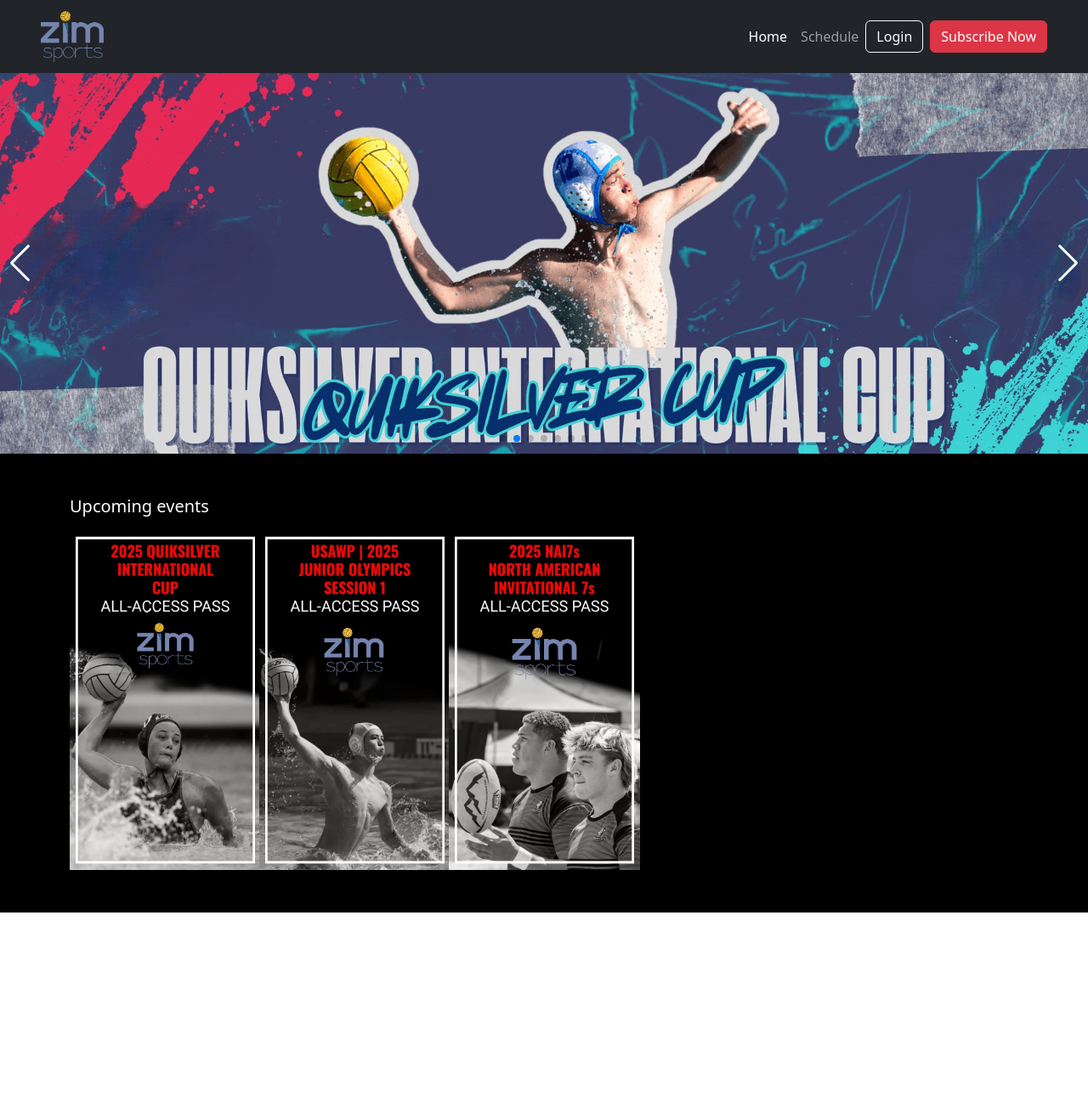
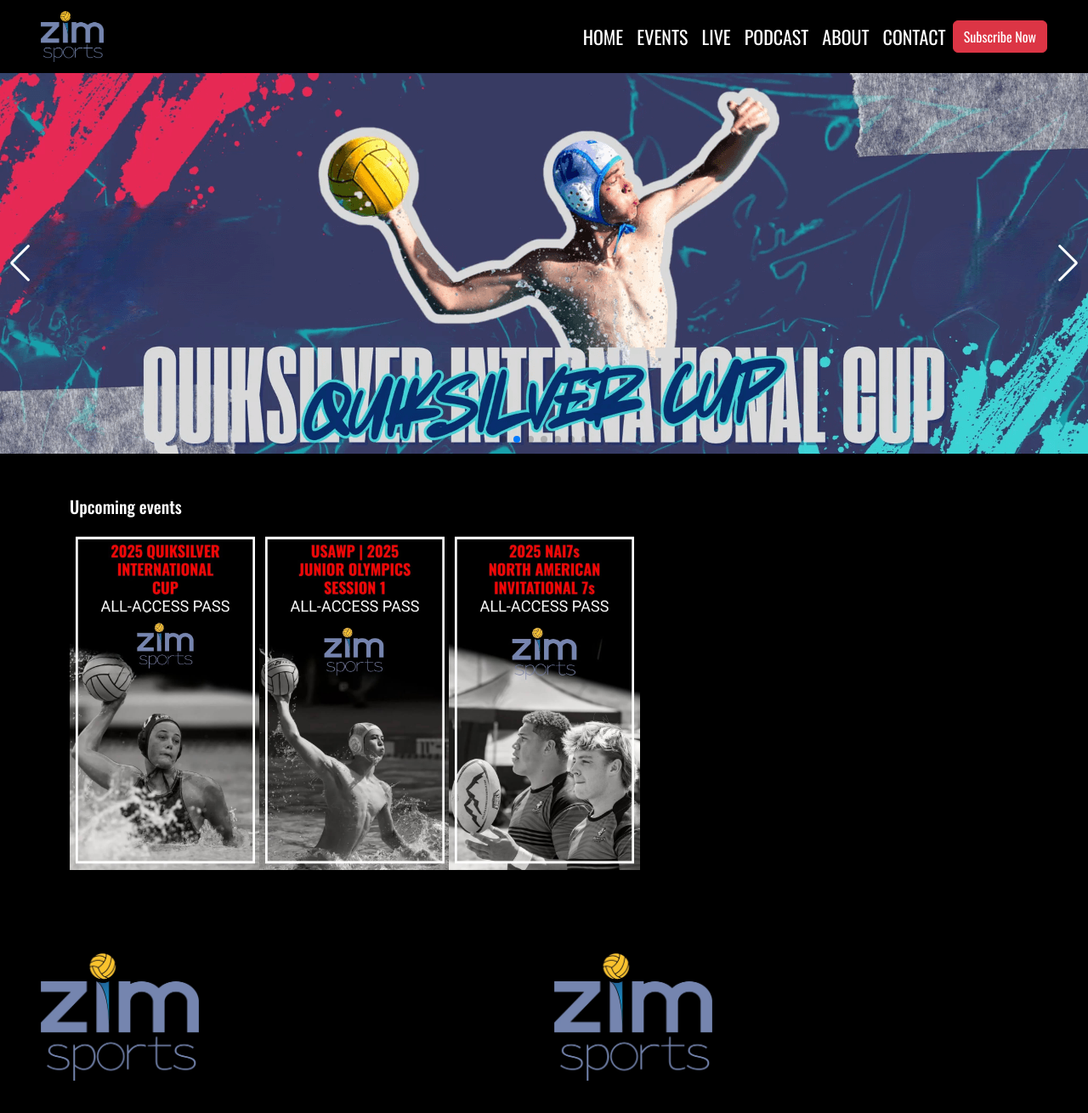
Before and after one commit to Zeeshanprojects/gotolive, a React (Vite) app in the folder gotolive/: page / in a window 1280 px wide. Shown: the top 1310 px of the page at 85% size. Before the commit the page ends 1074 px from the top, so only its background shows below. Built offline with nearby package versions, Linux system fonts and the light colour scheme; the HTML template or start-up script is replaced by a standard one.

Commit message:
codeupdated

```diff
--- a/gotolive/src/App.jsx
+++ b/gotolive/src/App.jsx
@@ -3,6 +3,7 @@
 import './App.css'
 import Header from './Components/Header'
 import Home from './Pages/Home'
+import Footer from './Components/Footer'
 
 
 function App() {
@@ -13,6 +14,7 @@
       <Routes>
         <Route path='/' element ={<Home/>}/>
       </Routes>
+      <Footer/>
     </Router>
 
     </>
--- /dev/null
+++ b/gotolive/src/Components/Footer.css
@@ -0,0 +1,3 @@
+.footerlogo{
+    height: 150px;
+}
--- a/gotolive/src/Components/Footer.jsx
+++ b/gotolive/src/Components/Footer.jsx
@@ -0,0 +1,20 @@
+import React from 'react'
+import Images from '../assets/Images/Image'
+import './Footer.css'
+
+export default function Footer() {
+  return (
+  <>
+  <div className='container-fluid p-5 bg-transparent' >
+    <div className='row'>
+        <div className='col-sm-12 col-md-12 col-lg-6'>
+            <img src={Images.logo} alt='footerlogo' className='footerlogo'/>
+        </div>
+         <div className='col-sm-12 col-md-12 col-lg-6'>
+            <img src={Images.logo} alt='footerlogo' className='footerlogo'/>
+        </div>
+    </div>
+  </div>
+  </>
+  )
+}
--- a/gotolive/src/Components/Header.css
+++ b/gotolive/src/Components/Header.css
@@ -1,3 +1,5 @@
-.logo{
-    height: 60px;width:100%;
+.logo{  height: 60px;width:100%;}
+.nav-link{font-size: 22px !important;}
+.nav-link:hover{
+color: #C62027 !important;
 }
--- a/gotolive/src/Components/Header.jsx
+++ b/gotolive/src/Components/Header.jsx
@@ -1,11 +1,11 @@
 import React from "react";
-import './header.css'
+import "./header.css";
 import Images from "../assets/Images/Image";
 
 export default function Header() {
   return (
     <>
-      <nav className="navbar navbar-expand-lg navbar-dark bg-dark ">
+      <nav className="navbar navbar-expand-lg navbar-dark bg-transparent ">
         <div className="container-fluid ps-lg-5 pe-lg-5">
           <a className="navbar-brand" href="#">
             <img src={Images.logo} alt="logo" className="logo" />
@@ -25,23 +25,36 @@
             <ul className="navbar-nav ms-auto mb-2 mb-lg-0">
               <li className="nav-item">
                 <a className="nav-link active" aria-current="page" href="#">
-                  Home
+                  HOME
                 </a>
               </li>
               <li className="nav-item">
-                <a className="nav-link" href="#">
-                  Schedule
+                <a className="nav-link active" href="#">
+                  EVENTS
                 </a>
               </li>
-
+              <li className="nav-item">
+                <a className="nav-link active" href="#">
+                  LIVE
+                </a>
+              </li>
+              <li className="nav-item">
+                <a className="nav-link active" href="#">
+                  PODCAST
+                </a>
+              </li>
+              <li className="nav-item">
+                <a className="nav-link active" href="#">
+                  ABOUT
+                </a>
+              </li>
+              <li className="nav-item">
+                <a className="nav-link active" href="#">
+                  CONTACT
+                </a>
+              </li>
             </ul>
             <form className="d-flex">
-              <button
-                className="btn btn-outline-light me-2 border-radius-0"
-                type="submit"
-              >
-                Login
-              </button>
               <button className="btn btn-danger " type="submit">
                 Subscribe Now
               </button>
--- a/gotolive/src/index.css
+++ b/gotolive/src/index.css
@@ -0,0 +1,4 @@
+@import url('https://fonts.googleapis.com/css2?family=Oswald:wght@200..700&display=swap');
+body{
+    font-family: "Oswald", sans-serif !important;overflow-x: hidden; background-color: #000000 !important;
+}
```
